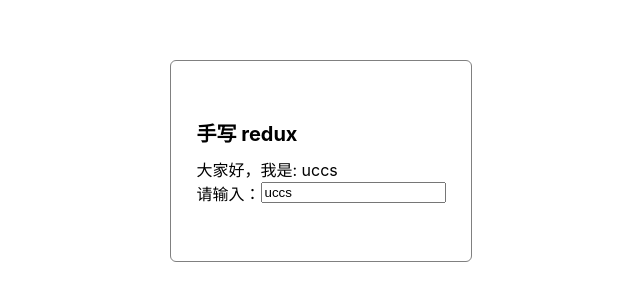
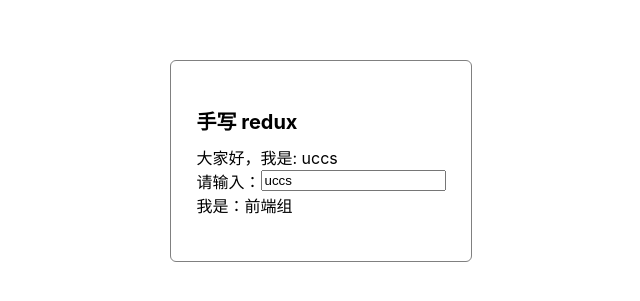
Before and after one commit to astak16/redux, a React (Create React App) app: page / in a window 1280 px wide. Shown: the part 239-540 px from the top of the page, without its empty margins (319-959 px from the left). Built offline with nearby package versions, Linux system fonts and the light colour scheme.

Commit message:
精准渲染

```diff
--- a/src/App.js
+++ b/src/App.js
@@ -9,6 +9,7 @@ const App = () => {
         <Title/>
         <Content/>
         <Input/>
+        <Group/>
       </div>
     </div>
   </Context.Provider>
@@ -39,4 +40,11 @@ const Input = connect()((props) => {
   </div>
 })
 
+const Group = connect(state => {
+  return {group: state.group}
+})(({group}) => {
+  console.log("group 渲染了")
+  return <div>我是：{group.name}</div>
+})
+
 export default App;
--- a/src/redux.js
+++ b/src/redux.js
@@ -1,7 +1,10 @@
 import React, {useContext, useEffect, useState} from "react";
 
 export const store = {
-  state: {user: {name: "uccs"}},
+  state: {
+    user: {name: "uccs"},
+    group: {name: "前端组"},
+  },
   setState(newState) {
     store.state = newState
     store.listeners.map((listener) => listener(store.state))
@@ -18,16 +21,30 @@ export const store = {
 
 export const Context = React.createContext(null)
 
+const changed = (oldState, newState) => {
+  let changed = false
+  for (let key in oldState) {
+    if (oldState[key] !== newState[key]) {
+      changed = true
+    }
+  }
+  return changed
+}
+
 export const connect = (selector) => (Component) => {
   return (props) => {
     const {state, setState} = useContext(Context)
     const [, update] = useState({})
     const data = selector ? selector(state) : {state}
     useEffect(() => {
-      store.subscribe(() => {
-        update({})
+      return store.subscribe(() => {
+        const newData = selector ? selector(store.state) : {state: store.state}
+        if (changed(data, newData)) {
+          console.log("update")
+          update({})
+        }
       })
-    }, [])
+    }, [selector])
     const dispatch = (action) => {
       setState(reducer(state, action))
     }
```
